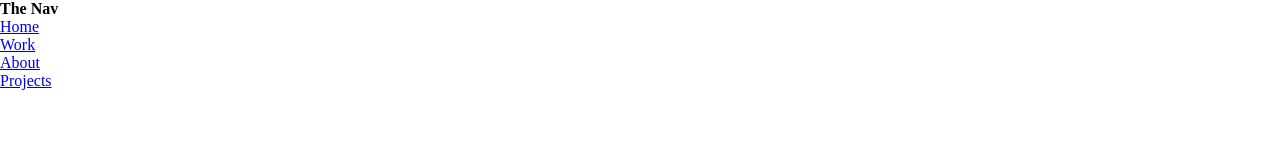
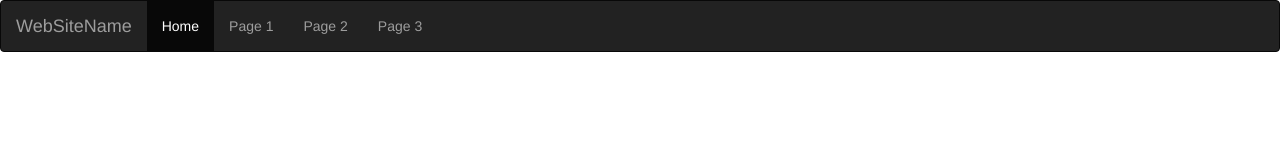
Before and after one commit to billyJacob/personal_portfolio, a plain HTML site: page index.html in a window 1280 px wide. Drawn offline with nearby package versions, Linux system fonts and the light colour scheme.

Commit message:
Update index.html

```diff
--- a/index.html
+++ b/index.html
@@ -2,26 +2,26 @@
 <html>
 <head>
 <meta name="viewport" content="width=device-width, initial-scale=1">
-<link rel="stylesheet" type="text/css" href="style.css">
+<link rel="stylesheet" href="https://maxcdn.bootstrapcdn.com/bootstrap/3.4.1/css/bootstrap.min.css">
+<script src="https://ajax.googleapis.com/ajax/libs/jquery/3.5.1/jquery.min.js"></script>
+<script src="https://maxcdn.bootstrapcdn.com/bootstrap/3.4.1/js/bootstrap.min.js"></script>
 <title>NAVIGATIOn</title>
 </head>
 <body>
-  <nav>
-    <div class = "logo">
-      <h4>The Nav</h4>
+ <nav class="navbar navbar-inverse">
+  <div class="container-fluid">
+    <div class="navbar-header">
+      <a class="navbar-brand" href="#">WebSiteName</a>
     </div>
-    <ul>
-      <li><a href="Home">Home</a></li>
-      <li><a href="Home">Work</a></li>
-      <li><a href="Home">About</a></li>
-      <li><a href="Home">Projects</a></li>
+    <ul class="nav navbar-nav">
+      <li class="active"><a href="#">Home</a></li>
+      <li><a href="#">Page 1</a></li>
+      <li><a href="#">Page 2</a></li>
+      <li><a href="#">Page 3</a></li>
     </ul>
+  </div>
+</nav>
 
-
-
-
-
-  </nav>
 
 
 </body>
```
